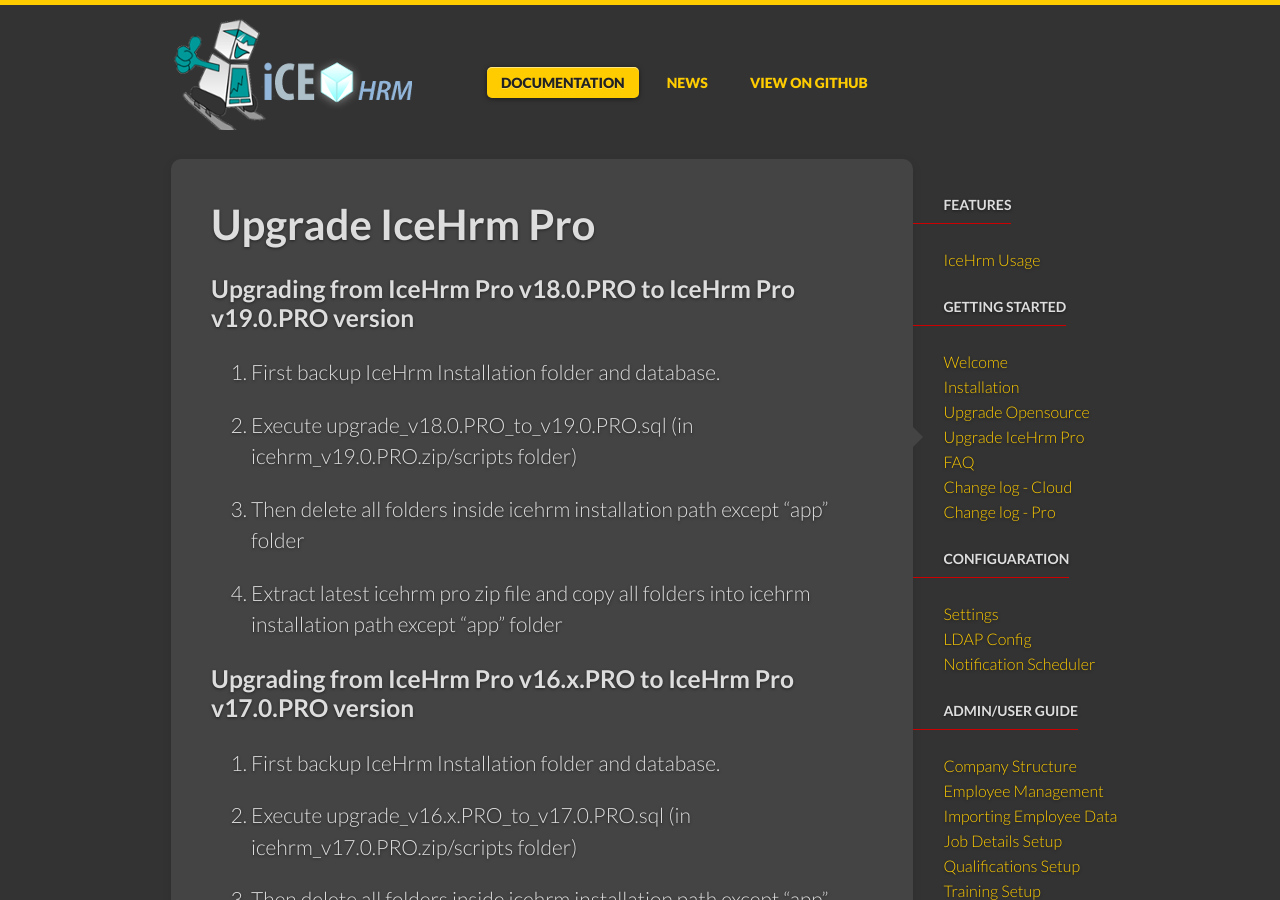
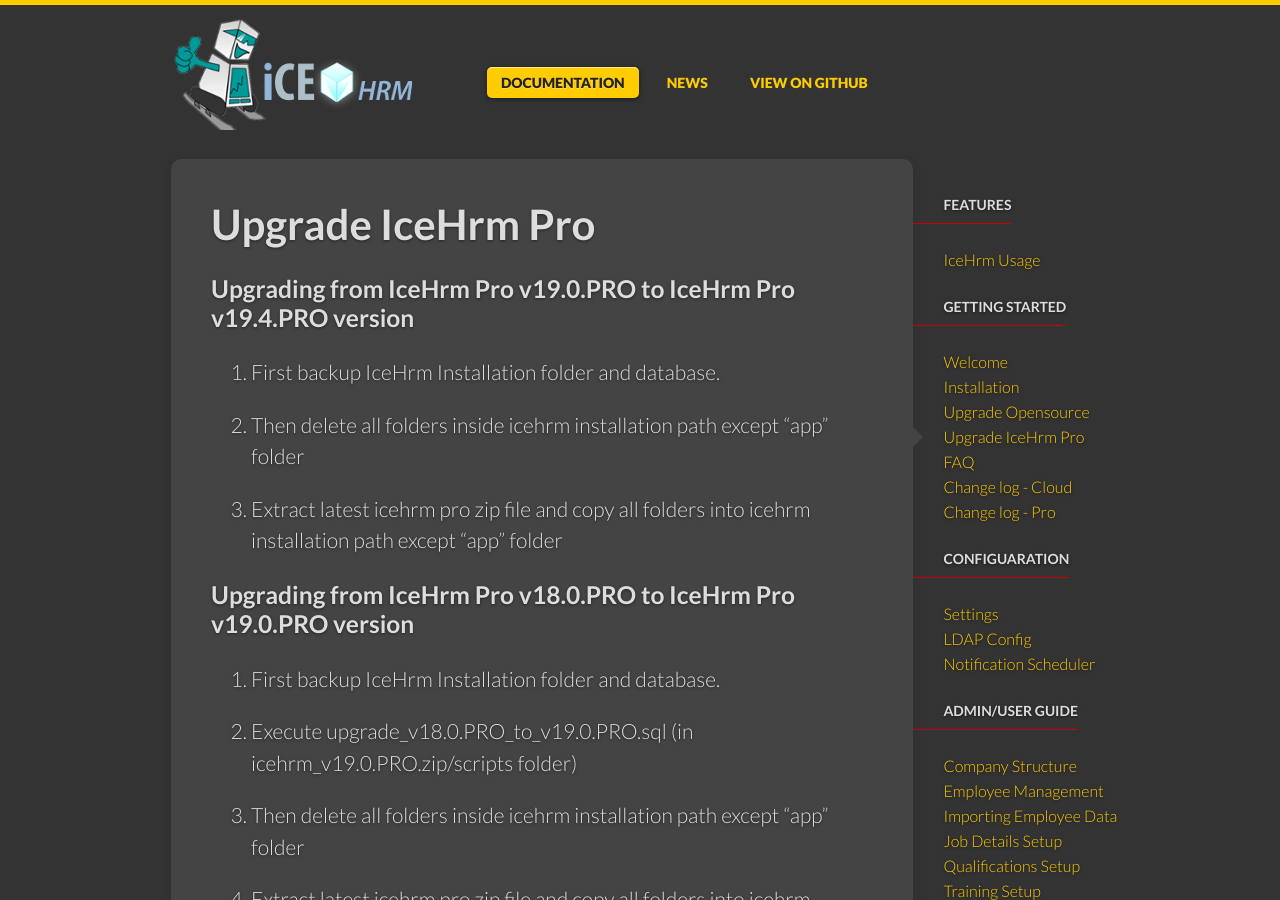
Before and after one commit to icehrm/icehrm.github.io, a Jekyll site: the page built from _docs/upgrade-pro.md, in a window 1280 px wide and 900 px high. Built offline with Jekyll 4.4.1, drawn with Linux system fonts in a browser that asks for light colours.

Commit message:
upgrade pro updated

```diff
--- a/_docs/upgrade-pro.md
+++ b/_docs/upgrade-pro.md
@@ -5,6 +5,16 @@
 next_section: faq
 permalink: /docs/upgrade-pro/
 ---
+
+### Upgrading from IceHrm Pro v19.0.PRO to IceHrm Pro v19.4.PRO version
+
+1. First backup IceHrm Installation folder and database.
+
+2. Then delete all folders inside icehrm installation path except "app" folder
+
+3. Extract latest icehrm pro zip file and copy all folders into icehrm installation path except "app" folder
+
+
 ### Upgrading from IceHrm Pro v18.0.PRO to IceHrm Pro v19.0.PRO version
 
 1. First backup IceHrm Installation folder and database.
```
